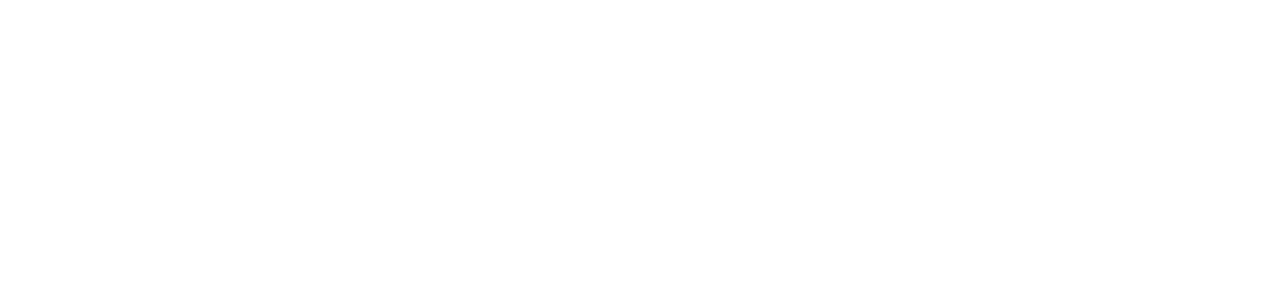
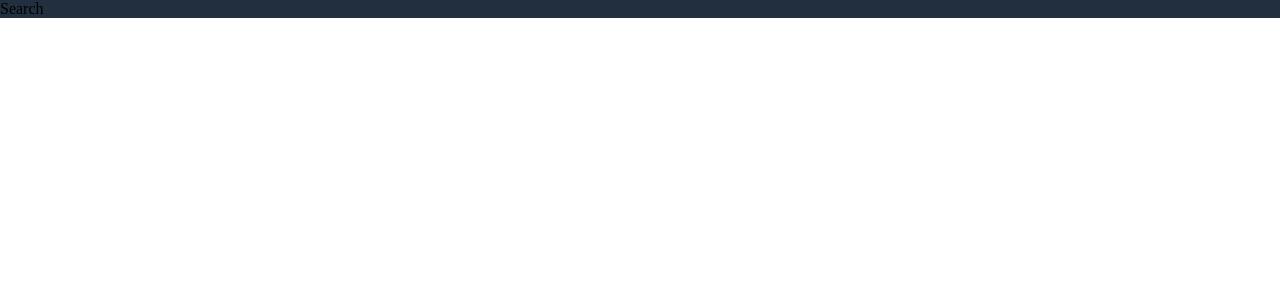
Before and after one commit to h-campos/pokedex, a React (Vite) app: page /search-pokemon in a window 1280 px wide. Before the commit this address had no page. Shown: the top 300 px of the page. Built offline with nearby package versions, Linux system fonts and the light colour scheme.

Commit message:
✨ Add the search page

```diff
--- a/src/App.jsx
+++ b/src/App.jsx
@@ -5,6 +5,7 @@
 
 //Pages
 import Home from './pages/Home'
+import Search from './pages/Search'
 
 const App = () => {
   return (
@@ -13,6 +14,7 @@
         <MainContainer>
           <Routes>
             <Route path='/' element={<Home />} />
+            <Route path='/search-pokemon' element={<Search />} />
           </Routes>
         </MainContainer>
       </phone-mockup>
--- /dev/null
+++ b/src/pages/Search.jsx
@@ -0,0 +1,10 @@
+//Other
+import React, { useEffect } from 'react'
+import styled from 'styled-components'
+
+const Search = () => {
+  console.log('Bienvenue sur la page de recherche')
+  return <div>Search</div>
+}
+
+export default Search
```
